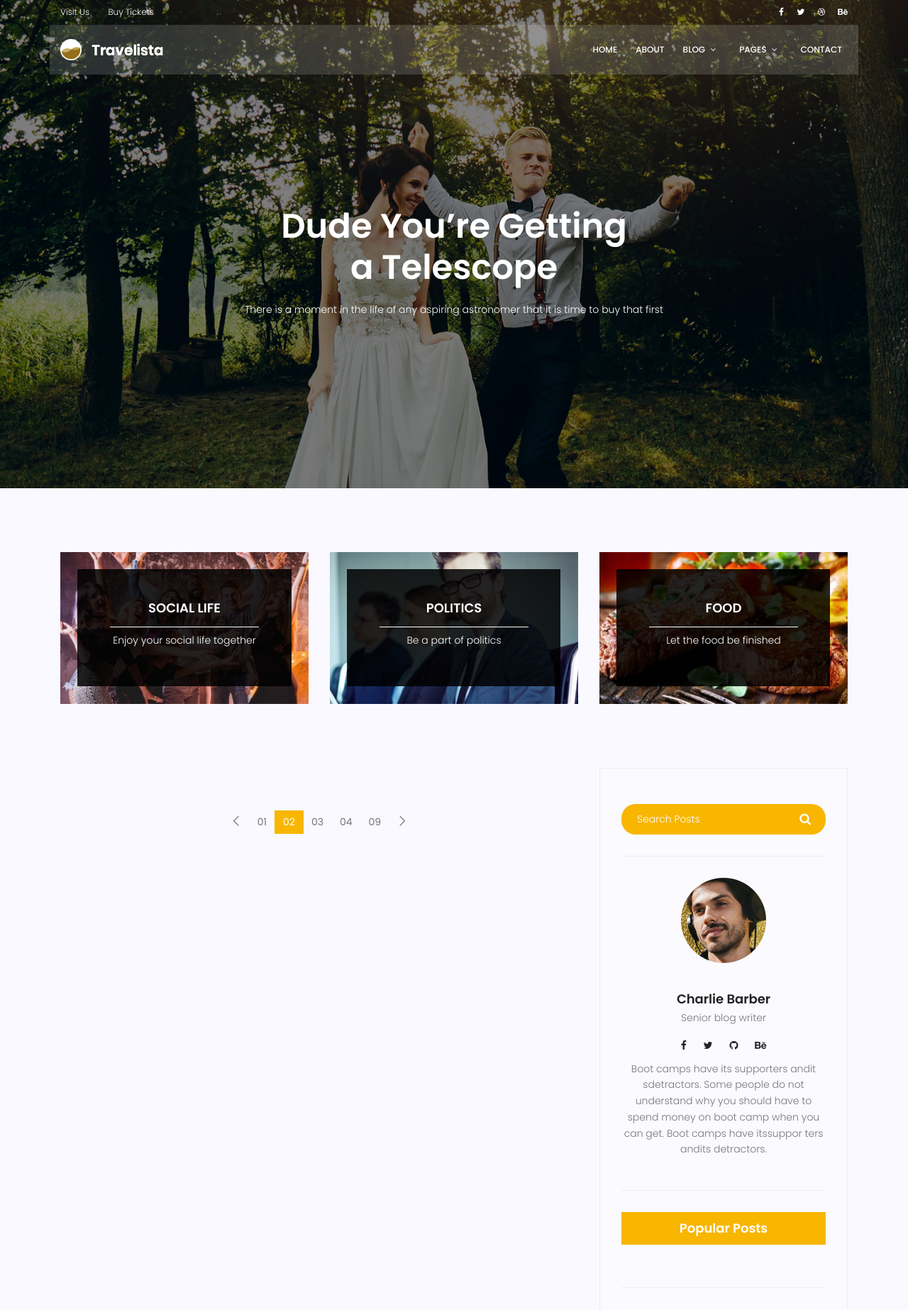
After one commit to Msdbghbn/Django-Mktb, a Django app: page /blog/search/ in a window 1280 px wide. The commit adds this page. Shown: the top 1846 px of the page at 71% size. Run offline with Django 3.2, Linux system fonts and the light colour scheme; data that the repository does not hold is empty; some libraries are stand-ins or nearby versions.

Commit message:
S7V9 search added
search box added

```diff
--- a/blog/urls.py
+++ b/blog/urls.py
@@ -7,7 +7,8 @@ urlpatterns = [ path('',blog_view,name='blog_index'),
                 path('<int:pid>',blog_single,name='single'),
                 path('test',test,name='test'),
                 path('category/<str:cat_name>',blog_view,name='category'),
-                path('author/<str:aut_username>',blog_view,name='author')
+                path('author/<str:aut_username>',blog_view,name='author'),
+                path('search/',blog_search,name='search')
                 #path('<str:name>',test,name='test')
 
 
--- a/blog/views.py
+++ b/blog/views.py
@@ -1,3 +1,4 @@
+import re
 from unicodedata import category
 from django.shortcuts import render, get_object_or_404
 from blog.models import post
@@ -9,10 +10,12 @@ def blog_view(request,**kwargs):
     posts=post.objects.filter(published_date__lte=timezone.now())
     if kwargs.get('cat_name') !=None:
         posts=posts.filter(category__name=kwargs['cat_name'])
-    if kwargs.get('aut_username') !=None:
-        posts=posts.filter(author__username=kwargs['aut_username'])
+
     context={'posts':posts}
     return render(request,'blog/blog-home.html',context)
+
+
+
 def blog_single(request,pid):
     posts=get_object_or_404(post,id=pid,status=1)
     posts.counted_view=posts.counted_view+1
@@ -35,3 +38,13 @@ def blog_category(request, cat_name):
     posts=posts.filter(category__name=cat_name)
     context={'posts':posts}
     return render(request,'blog/blog-single.html',context)
+
+def blog_search(request):
+    posts=post.objects.filter(published_date__lte=timezone.now())
+
+    if request.method == 'GET':
+        if request.GET.get('s'):
+            posts=posts.filter(content__contains=request.GET.get('s'))
+
+    context={'posts':posts}
+    return render(request,'blog/blog-home.html',context)
--- a/templates/blog/blog-home.html
+++ b/templates/blog/blog-home.html
@@ -182,7 +182,7 @@
 
 									</ul>
 									<div class="user-details row">
-										<p class="user-name col-lg-12 col-md-12 col-6"><a href="{% url 'blog:author' aut_username=post.author.username %}">{{post.author.first_name}}</a> <span class="lnr lnr-user"></span></p>
+										<p class="user-name col-lg-12 col-md-12 col-6"><a href="#">{{post.author.first_name}}</a> <span class="lnr lnr-user"></span></p>
 										<p class="date col-lg-12 col-md-12 col-6"><a href="#">{{post.published_date|date:"D d M Y"}}</a> <span class="lnr lnr-calendar-full"></span></p>
 										<p class="view col-lg-12 col-md-12 col-6"><a href="#">{{post.counted_view}}</a> <span class="lnr lnr-eye"></span></p>
 										<p class="comments col-lg-12 col-md-12 col-6"><a href="#">06 Comments</a> <span class="lnr lnr-bubble"></span></p>
@@ -226,12 +226,7 @@
 						</div>
 						<div class="col-lg-4 sidebar-widgets">
 							<div class="widget-wrap">
-								<div class="single-sidebar-widget search-widget">
-									<form class="search-form" action="#">
-			                            <input placeholder="Search Posts" name="search" type="text" onfocus="this.placeholder = ''" onblur="this.placeholder = 'Search Posts'" >
-			                            <button type="submit"><i class="fa fa-search"></i></button>
-			                        </form>
-								</div>
+								{% include 'blog/blog-search.html' %}
 
 								{% include 'blog/blog-writer.html' %}
 
--- /dev/null
+++ b/templates/blog/blog-search.html
@@ -0,0 +1,6 @@
+<div class="single-sidebar-widget search-widget">
+    <form class="search-form" action="{% url 'blog:search' %}" method="get">
+        <input placeholder="Search Posts" name="s" type="text" onfocus="this.placeholder = ''" onblur="this.placeholder = 'Search Posts'" >
+        <button type="submit"><i class="fa fa-search"></i></button>
+    </form>
+</div>
```
